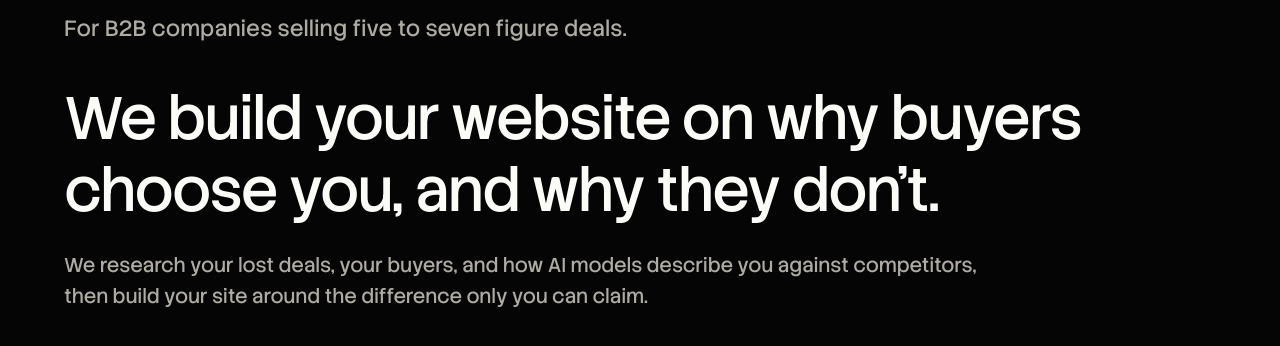
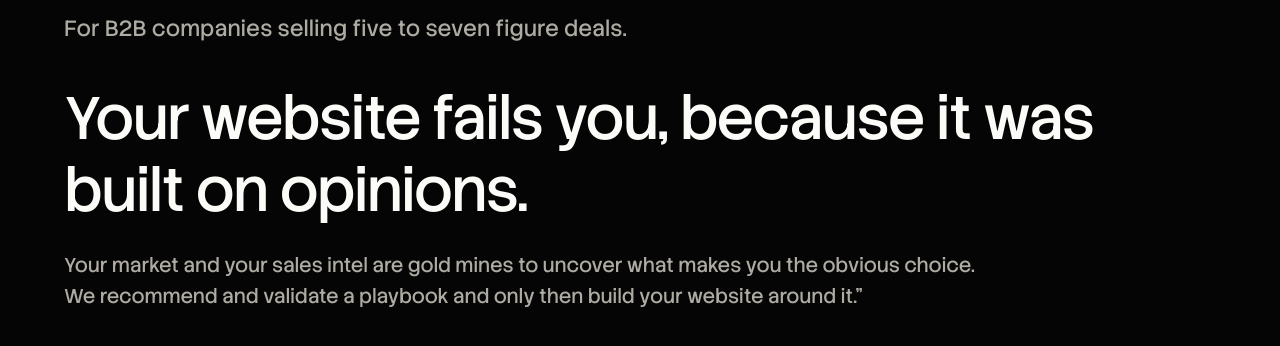
Before and after one commit to simonziri/ziri-website, a Next.js app: page / in a window 1280 px wide. Shown: the part 208-554 px from the top of the page. Built offline with nearby package versions, Linux system fonts and the light colour scheme.

Commit message:
Update hero.tsx

```diff
--- a/src/components/hero.tsx
+++ b/src/components/hero.tsx
@@ -16,8 +16,8 @@ export function Hero() {
             For B2B companies selling five to seven figure deals.
           </p>
           <h1 className={styles.heroTitle} id="hero-title">
-            <span data-reveal="sweep">We build your website on why buyers choose you,</span>{" "}
-            <span data-reveal="sweep">and why they don&rsquo;t.</span>
+            <span data-reveal="sweep">Your website fails you,</span>{" "}
+            <span data-reveal="sweep">because it was built on opinions.</span>
           </h1>
         </div>
 
@@ -26,9 +26,7 @@ export function Hero() {
           data-reveal="fade"
           style={{ "--reveal-delay": "200ms", "--reveal-duration": "1650ms" } as React.CSSProperties}
         >
-          We research your lost deals, your buyers, and how AI models describe
-          you against competitors, then build your site around the difference
-          only you can claim.
+          Your market and your sales intel are gold mines to uncover what makes you the obvious choice. We recommend and validate a playbook and only then build your website around it."
         </p>
       </div>
 
```
